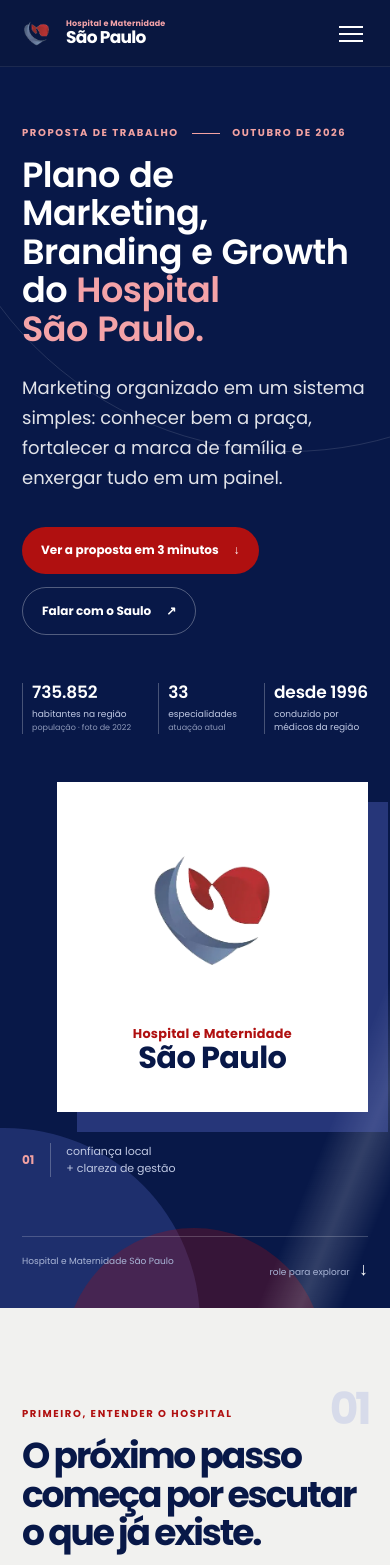
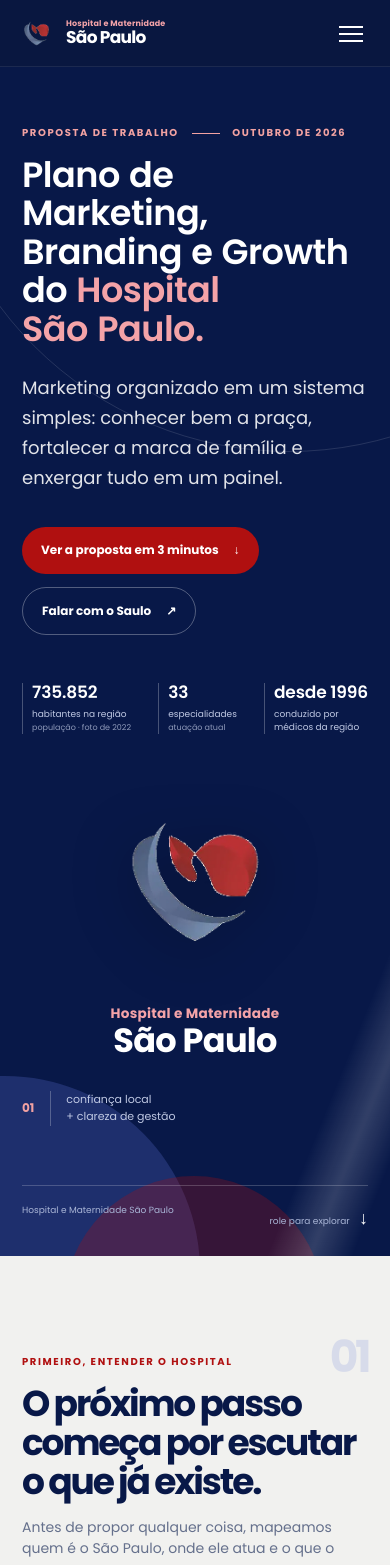
Before and after one commit to emanaproducoes-cmyk/hospitalsaopaulo, a Next.js app: page / in a window 390 px wide. Shown: the top 1565 px of the page. Built offline with nearby package versions, Linux system fonts and the light colour scheme.

Commit message:
Add files via upload

```diff
--- a/app/hero-soft.css
+++ b/app/hero-soft.css
@@ -91,15 +91,15 @@
 
 /* Destaque de cor no nome do hospital, dentro do título */
 main .hero .hero-copy h1 .hero-highlight {
-  color: #f4a3a8;
+  color: #f4a3a8 !important;
 }
 
-/* Cartão do topo: logo do hospital no lugar da "Leitura executiva" */
+/* Logo do hospital no topo, sem cartão: fundo transparente sobre o azul-marinho */
 main .hero .hero-logo-card {
   width: min(100%, 400px);
-  padding: 56px 40px;
-  background: #ffffff;
-  box-shadow: 20px 20px 0 rgba(91, 107, 203, 0.38);
+  padding: 0;
+  background: transparent;
+  box-shadow: none;
   display: flex;
   flex-direction: column;
   align-items: center;
@@ -108,10 +108,11 @@
 }
 
 main .hero .hero-logo-card img {
-  width: min(70%, 220px);
+  width: min(80%, 280px);
   height: auto;
   display: block;
   object-fit: contain;
+  filter: drop-shadow(0 10px 30px rgba(0, 0, 0, 0.25));
 }
 
 main .hero .hero-logo-name {
@@ -121,23 +122,26 @@
 }
 
 main .hero .hero-logo-name strong {
-  font-size: 0.8rem;
+  font-size: 0.85rem;
   font-weight: 700;
   letter-spacing: 0.02em;
-  color: #b01010;
+  color: #f4a3a8;
 }
 
 main .hero .hero-logo-name b {
-  font-size: 1.9rem;
+  font-size: 2.1rem;
   font-weight: 700;
   letter-spacing: -0.02em;
-  color: #081848;
+  color: #ffffff;
 }
 
 @media (max-width: 760px) {
   main .hero .hero-logo-card {
-    width: 90%;
-    align-self: flex-end;
-    padding: 36px 24px;
+    width: 100%;
+    align-self: center;
+  }
+
+  main .hero .hero-logo-card img {
+    width: min(60%, 200px);
   }
 }
```
